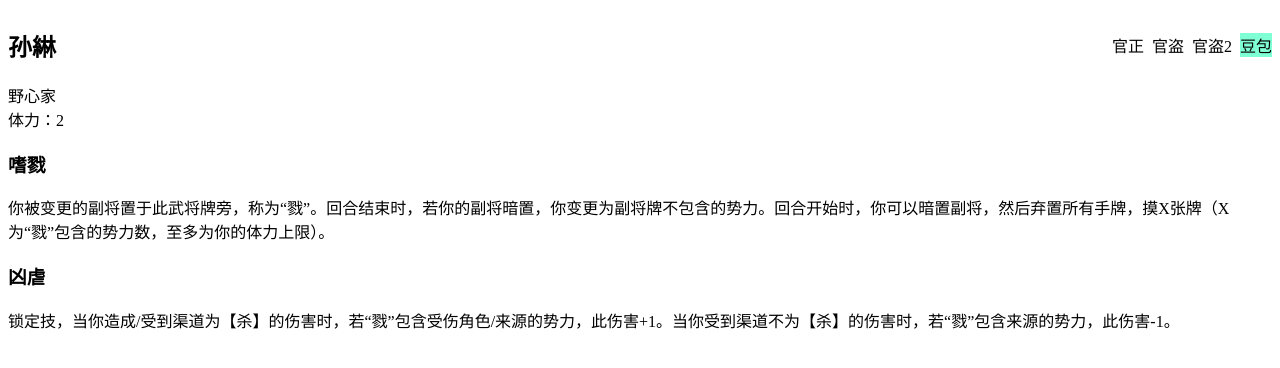
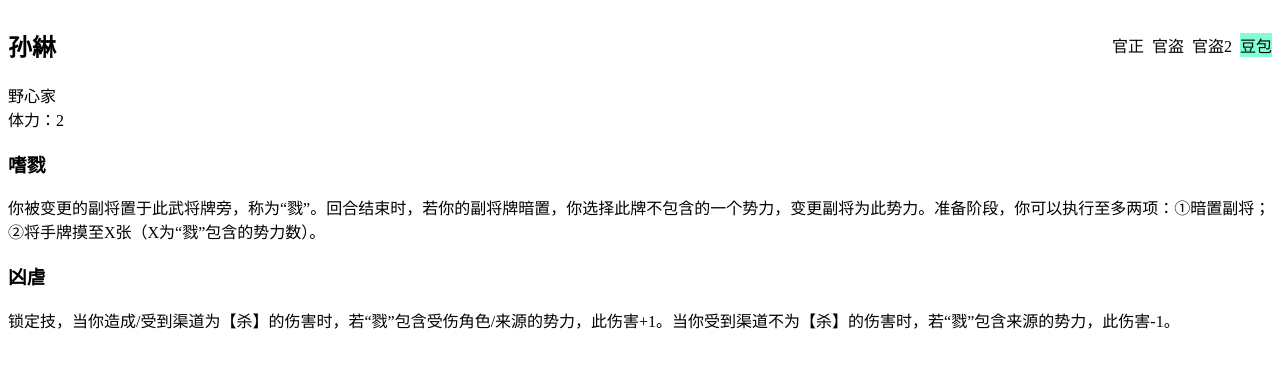
Before and after one commit to SSadamune/sgs-wiki, a Next.js app: page /guide/general/AM003 in a window 1280 px wide. Shown: the top 368 px of the page. Built offline with nearby package versions, Linux system fonts and the light colour scheme.

Commit message:
fix description

```diff
--- a/src/data/generals.ts
+++ b/src/data/generals.ts
@@ -322,11 +322,12 @@ export const generals: Record<string, General> = {
           {
             name: "断粮",
             description:
-              "你可以将一张黑色基本牌或装备牌当一张无视距离的【兵粮寸断】对其它角色使用，然后若你至其距离大于2，本阶段此技能失效。",
+              "你可以将一张黑色基本牌或装备牌当一张无视距离的【兵粮寸断】对其它角色使用，然后若你至其距离大于2，本阶段“断粮”失效。",
           },
           {
             name: "截辎",
-            description: "当一名其他角色跳过一个阶段后，你可以摸一张牌。",
+            description:
+              "一名角色跳过一个阶段后，你可以摸一张牌，然后若其为你，你弃置一张牌。",
           },
         ],
       },
@@ -1060,7 +1061,7 @@ export const generals: Record<string, General> = {
           {
             name: "奇袭",
             description:
-              "出牌阶段，你可以将一张黑色牌当【过河拆桥】使用。出牌阶段限一次，你可以将一张黑桃手牌当【逐近弃远】使用。",
+              "出牌阶段，你可以将一张黑色牌当【过河拆桥】使用。你的【过河拆桥】若弃置与其花色相同的牌，后者进入弃牌堆前你可以改为获得之，然后本阶段“奇袭”失效。",
           },
         ],
       },
@@ -2007,6 +2008,38 @@ export const generals: Record<string, General> = {
       },
     ],
     relatedGenerals: ["袁术"],
+    expansionPack: "标准",
+  },
+
+  QUN017: {
+    id: "QUN017",
+    name: "潘凤",
+    faction: "群",
+    health: 2,
+    defaultVersion: "dou-DIY",
+    versions: [
+      {
+        versionId: "official",
+        skills: [
+          {
+            name: "狂斧",
+            description:
+              "出牌阶段限一次，当你使用【杀】指定一个目标后，你可以获得其装备区里的一张牌，然后若此【杀】未造成伤害，则你弃置两张手牌.",
+          },
+        ],
+      },
+      {
+        versionId: "dou-DIY",
+        skills: [
+          {
+            name: "狂斧",
+            description:
+              "每回合每名角色限一次，当你使用【杀】指定目标后，你可以获得其装备区里的一张牌，你可以立即使用以此法获得的武器牌。然后若此【杀】未对其造成伤害，你弃置两张手牌。",
+            memo: "若以此法装备武器牌，此武器的触发时机早于“指定目标后”的技能在此【杀】的对此目标的结算中不会被触发，包括〖方天画戟〗〖青龙偃月刀〗〖五行鹤翎扇〗等。",
+          },
+        ],
+      },
+    ],
     expansionPack: "标准",
   },
 
@@ -2407,7 +2440,7 @@ export const generals: Record<string, General> = {
           {
             name: "嗜戮",
             description:
-              "你被变更的副将置于此武将牌旁，称为“戮”。回合结束时，若你的副将暗置，你变更为副将牌不包含的势力。回合开始时，你可以暗置副将，然后弃置所有手牌，摸X张牌（X为“戮”包含的势力数，至多为你的体力上限）。",
+              "你被变更的副将置于此武将牌旁，称为“戮”。回合结束时，若你的副将牌暗置，你选择此牌不包含的一个势力，变更副将为此势力。准备阶段，你可以执行至多两项：①暗置副将；②将手牌摸至X张（X为“戮”包含的势力数）。",
             keywords: ["变更"],
           },
           {
@@ -2427,7 +2460,7 @@ export const generals: Record<string, General> = {
     name: "公孙渊",
     faction: "野心家",
     health: 2,
-    defaultVersion: "half-official",
+    defaultVersion: "dou-DIY",
     versions: [
       {
         versionId: "official",
@@ -2436,7 +2469,6 @@ export const generals: Record<string, General> = {
             name: "怀异",
             description:
               "出牌阶段限一次，你可以展示所有手牌，若其中包含两种颜色，你弃置其中一种颜色的牌，然后获得至多等同弃置牌数的其他角色各一张牌，将以此法获得的装备牌置于武将牌上，称为“异”。你可以将“异”如手牌般使用或打出。",
-            keywords: ["移除"],
           },
           {
             name: "恣睢",
@@ -2453,13 +2485,14 @@ export const generals: Record<string, General> = {
             name: "怀异",
             description:
               "出牌阶段限一次，你可以弃置一个区域的所有牌或移除副将，令所有大势力角色依次交给你至少一张牌，然后你选择交给你牌数较少的势力，移除此势力一名角色的副将。",
-            keywords: ["移除"],
+            keywords: ["移除", "破釜"],
           },
           {
             name: "恣睢",
             description:
               "锁定技，被你移除的副将改为置于你武将牌旁，称为“异”；摸牌阶段，你多摸X张牌，结束阶段若X大于体力上限，你死亡（X为“异”数）。",
             label: "锁定技",
+            keywords: ["移除"],
           },
         ],
       },
@@ -2470,13 +2503,14 @@ export const generals: Record<string, General> = {
             name: "怀异",
             description:
               "出牌阶段限一次，你可以展示所有手牌，并弃置一种颜色的所有牌，然后令至多等量名角色依次交给你至少一张牌，结算完成后，你令其中一名交给你牌数最少且已确定势力的角色移除副将。",
-            keywords: ["议事", "移除"],
+            keywords: ["移除"],
           },
           {
             name: "恣睢",
             description:
               "锁定技，被你移除的副将改为置于你武将牌旁，称为“异”；摸牌阶段，你多摸X张牌；结束阶段，若X大于体力上限，你死亡（X为“异”数）。",
             label: "锁定技",
+            keywords: ["移除"],
           },
         ],
       },
@@ -2486,13 +2520,15 @@ export const generals: Record<string, General> = {
           {
             name: "怀异",
             description:
-              "出牌阶段限一次，你可以对所有其他角色发起议事，你获得结果颜色的议事牌，展示手牌并弃置另一种颜色的所有手牌。若你以此法弃置的牌数不小于获得的牌数，你可以令一名没有被你获得议事牌的角色移除副将。",
+              "出牌阶段限一次，你可以对所有其他角色发起	“议事”，你获得所有与结果颜色相同的议事牌，展示手牌并弃置另一种颜色的所有手牌。结算后，若你以此法弃置的牌数不小于获得的牌数，你可以令一名没有被你获得议事牌的大势力角色移除副将。",
+            keywords: ["议事", "移除"],
           },
           {
             name: "恣睢",
             description:
-              "锁定技，被你移除的副将改为置于你武将牌旁，称为“异”；摸牌阶段，你多摸X张牌；结束阶段，若X大于体力上限，你死亡（X为“异”数）。",
+              "锁定技，被你移除的副将置于此武将牌旁，称为“异”。摸牌阶段，你多摸X张牌。结束阶段，若X大于体力上限，你死亡（X为“异”数）。",
             label: "锁定技",
+            keywords: ["移除"],
           },
         ],
       },
@@ -2542,7 +2578,6 @@ export const generals: Record<string, General> = {
                   "若场上有“板”，在距离、座次和阵法的计算中，你视为处于“板”所在的位置。",
                 timing: null,
               },
-              //
             ],
           },
           {
@@ -2630,7 +2665,7 @@ export const generals: Record<string, General> = {
             standardizedSkill: {
               description:
                 // 用“议事”关键字描述
-                "摸牌阶段开始时，你可以令所有有手牌的其他角色同时展示一张手牌▶若以此法展示的红色牌多于黑色牌，你跳过此阶段，你对你和所有以此法展示红色牌的其他角色使用一张无对应实体牌的【联军盛宴】（你因执行此牌的效果而摸牌或回复的总数为以此法展示红色牌的角色数）。若以此法展示的黑色牌多于红色牌，你判定，你可以对你和一名以此法展示的牌与判定结果花色相同的角色造成1点冰冻伤害。",
+                "摸牌阶段开始时，你可以令所有有手牌的其他角色同时展示一张手牌▶若以此法展示的红色牌多于黑色牌，你跳过此阶段，你对你和所有以此法展示红色牌的其他角色使用一张无对应实体牌的【联军盛宴】（你因执行此牌的效果而摸牌或回复的总数为以此法展示红色牌的角色数）。若以此法展示的黑色牌多于红色牌，你判定，你可以对你和所有以此法展示的牌与判定结果花色相同的角色造成1点冰冻伤害。",
               timing: "摸牌阶段开始时",
             },
           },
@@ -2696,7 +2731,6 @@ export const generals: Record<string, General> = {
                 index: 2,
                 description:
                   "你/与你势力相同的角色死亡时，若杀死其的角色是与你势力相同的角色/你，奖惩改为“摸两张牌”。",
-
                 timing: "死亡时",
               },
             ],
@@ -2710,13 +2744,13 @@ export const generals: Record<string, General> = {
               {
                 index: 1,
                 description:
-                  "回合开始时或你明置此武将牌时，若你发动过〖悍跳①〗和〖悍跳②〗的次数之和为偶数，且你未确定势力，你可以不公开你的真实势力，你声明任意未以此法声明过的势力▶你视为此势力角色（直到你即将进行死亡结算），你变更副将（以此法进行的变更在一局游戏内无次数限制，以此法失去的副将牌不需要翻至正面朝上，被称为“初始副将”）。",
+                  "回合开始时或你明置此武将牌时，若你发动过〖悍跳①〗和〖悍跳②〗的次数之和为偶数，且你未确定势力，你可以不公开你的真实势力，你声明任意未以此法声明过的势力▶你视为此势力角色（直到你即将进行死亡结算），你变更副将（以此法进行的变更在一局游戏内无次数限制，以此法失去的副将牌不需要翻至正面朝上，改为置于此武将牌下方，被称为“初始副将”）。",
                 timing: ["回合开始时", "明置武将牌时"],
               },
               {
                 index: 2,
                 description:
-                  "任意势力的角色数变化后，若你发动过〖悍跳①〗和〖悍跳②〗的次数之和为奇数，且其他角色的势力均与你相同或均与你不同，且你的副将的武将牌不是“初始副将”，你将你的副将变更为“初始副将”（以此法作为你的副将的武将牌处于暗置状态），你视为未确定势力，你失去〖悍跳②〗并获得〖悍跳①〗。",
+                  "任意势力的角色数变化后，若你发动过〖悍跳①〗和〖悍跳②〗的次数之和为奇数，且其他角色的势力均与你相同或均与你不同，且你的副将的武将牌没有成为过“初始副将”，你将你的副将变更为“初始副将”（以此法作为你的副将的武将牌处于暗置状态），你视为未确定势力，你失去〖悍跳②〗并获得〖悍跳①〗。",
                 timing: "DIY时机",
               },
             ],
--- a/src/data/militaryOrders.ts
+++ b/src/data/militaryOrders.ts
@@ -96,9 +96,9 @@ export const Dou: MilitaryOrderPack = {
     {
       id: 1,
       description:
-        "将一张手牌当作无距离限制的雷【杀】对你指定的一名除其以外的角色使用。",
+        "将一张手牌当作雷【杀】对你指定的另一名角色使用（无距离和次数限制，无手牌则视为使用）。",
       reverseDescription:
-        "令：将一张手牌当作无距离限制的雷【杀】对{我指定的一名除你以外的角色}使用。",
+        "令：将一张手牌当作雷【杀】对{我指定的一名除你以外的角色}使用（无距离和次数限制，无手牌则视为使用）。",
     },
     {
       id: 2,
```
